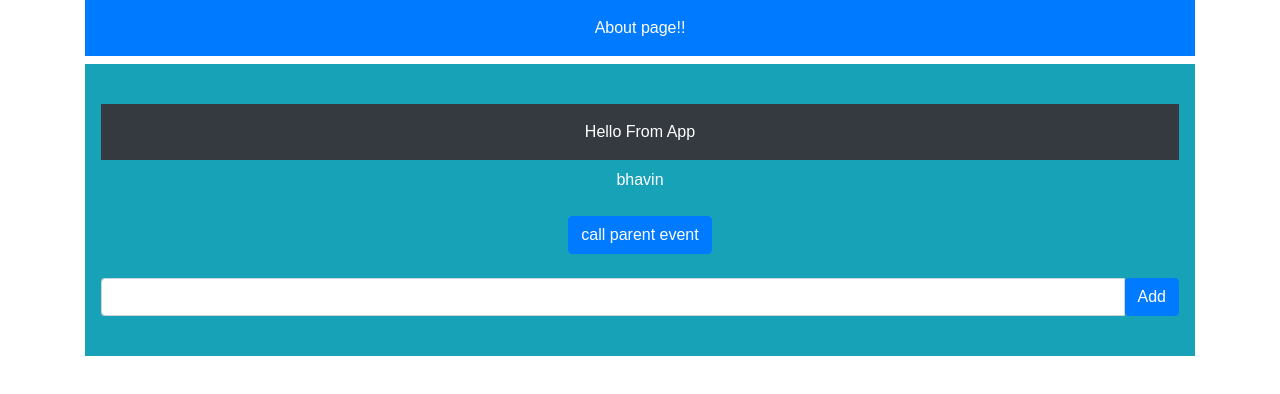
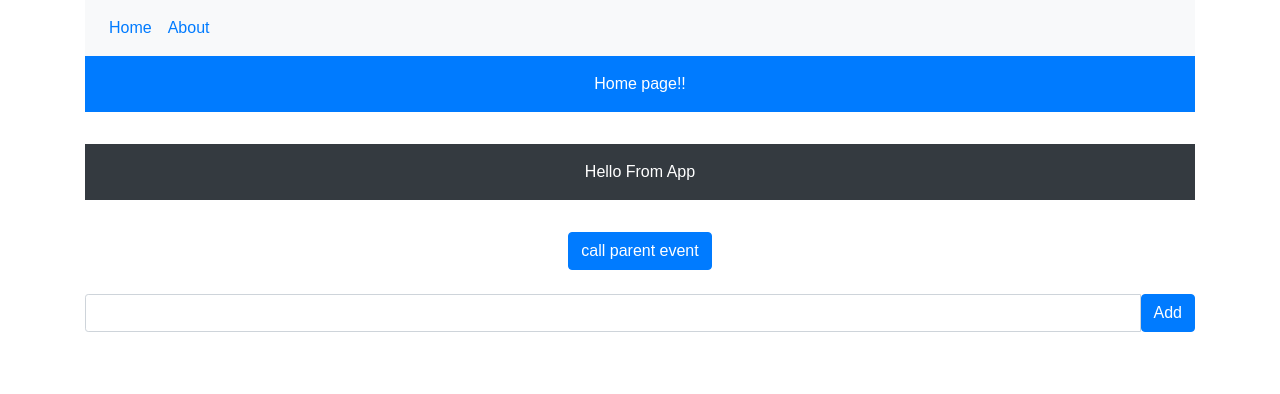
Before and after one commit to bhavinsa/react-todo-advance, a React (Create React App) app: page / in a window 1280 px wide. Shown: the top 394 px of the page. Built offline with nearby package versions, Linux system fonts and the light colour scheme.

Commit message:
Router link added.

```diff
--- a/package.json
+++ b/package.json
@@ -7,6 +7,8 @@
     "jquery": "^3.3.1",
     "react": "^16.4.2",
     "react-dom": "^16.4.2",
+    "react-router": "^4.3.1",
+    "react-router-dom": "^4.3.1",
     "react-scripts": "1.1.4"
   },
   "scripts": {
--- a/src/App.js
+++ b/src/App.js
@@ -1,7 +1,11 @@
 import React, { Component } from "react";
+
+import { Route, Link, Switch, Redirect } from "react-router-dom";
+
 import "./App.css";
 import Home from "./Home";
 import About from "./About";
+import Header from "./Header";
 
 class App extends Component {
   parentEvent = () => {
@@ -11,14 +15,23 @@ class App extends Component {
   render() {
     return (
       <div className="App">
-        {/* add multiple Component */}
-        <About />
-        <div className="p-3 mb-2 bg-info text-white">
-          {/* pass html and value in Component, that render in home Component */}
-          <Home value={{ name: "bhavin" }} onChildCall={this.parentEvent}>
-            <div className="p-3 mb-2 bg-dark text-white">Hello From App</div>
-          </Home>
-        </div>
+        <Header />
+        <Switch>
+          <Route
+            exact
+            path="/"
+            // component={Home}
+            render={props => (
+              <Home {...props} name={"bhavin"} onChildCall={this.parentEvent}>
+                <div className="p-3 mb-2 bg-dark text-white">
+                  Hello From App
+                </div>
+              </Home>
+            )}
+          />
+          <Route path="/about" component={About} />
+          <Redirect to="/" />
+        </Switch>
       </div>
     );
   }
--- /dev/null
+++ b/src/Header.jsx
@@ -0,0 +1,31 @@
+import React, { Component } from "react";
+
+import { Link } from "react-router-dom";
+class Header extends Component {
+  constructor() {
+    super();
+  }
+  e = {};
+  render() {
+    return (
+      <div>
+        <nav className="navbar navbar-expand-sm bg-light">
+          <ul className="navbar-nav">
+            <li className="nav-item">
+              <Link className="nav-link" to="/home">
+                Home
+              </Link>
+            </li>
+            <li className="nav-item">
+              <Link className="nav-link" to="/about">
+                About
+              </Link>
+            </li>
+          </ul>
+        </nav>
+      </div>
+    );
+  }
+}
+
+export default Header;
--- a/src/Home.jsx
+++ b/src/Home.jsx
@@ -4,10 +4,10 @@ const $ = window.$;
 class Home extends Component {
   constructor(props) {
     super(props);
-
+    console.log(this.props.name);
     this.state = {
-      name: this.props.value.name,
-      item: "This is list item",
+      name: this.props.name,
+      item: "",
       itemList: [],
       i: 1
     };
@@ -17,6 +17,7 @@ class Home extends Component {
   }
 
   addTodo(event) {
+    if (this.state.item != "") {
       this.state.itemList.push({
         key: this.state.i,
         item: this.state.item
@@ -24,6 +25,7 @@ class Home extends Component {
       $("#todo").val("");
       this.setState({ i: this.state.i + 1 });
       event.preventDefault();
+    }
   }
 
   removeTodo(event) {
@@ -63,13 +65,14 @@ class Home extends Component {
 
     return (
       <div>
+        <div className="p-3 mb-2 bg-primary text-white">Home page!!</div>
         <br />
 
         {/* render the Component passed html here */}
         {children}
 
         {/* How to use parent prop variable */}
-        <div>{this.state.name}</div>
+        {/* <div>{this.state.name}</div> */}
         <br />
         <input
           type="button"
--- a/src/index.js
+++ b/src/index.js
@@ -2,7 +2,9 @@ import React from "react";
 import ReactDOM from "react-dom";
 import "./index.css";
 import App from "./App";
+import { BrowserRouter } from 'react-router-dom';
 import registerServiceWorker from "./registerServiceWorker";
 
-ReactDOM.render(<App />, document.getElementById("root"));
+ReactDOM.render(
+<BrowserRouter><App /></BrowserRouter>, document.getElementById("root"));
 registerServiceWorker();
```
Also changed, not shown: 1 other file (tests, documents, lock files or other folders). Lines whose indentation alone changed are shown as unchanged.
